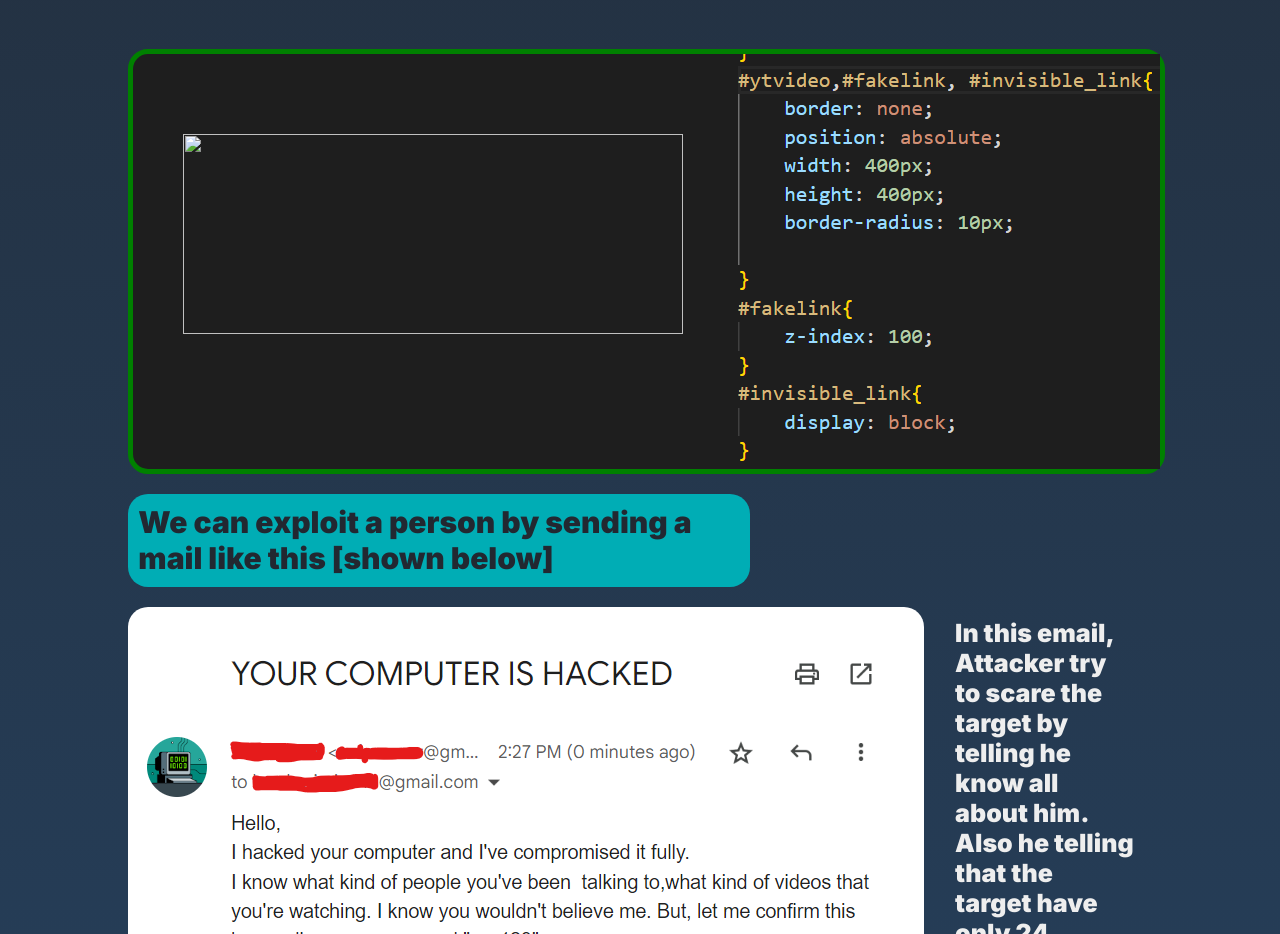
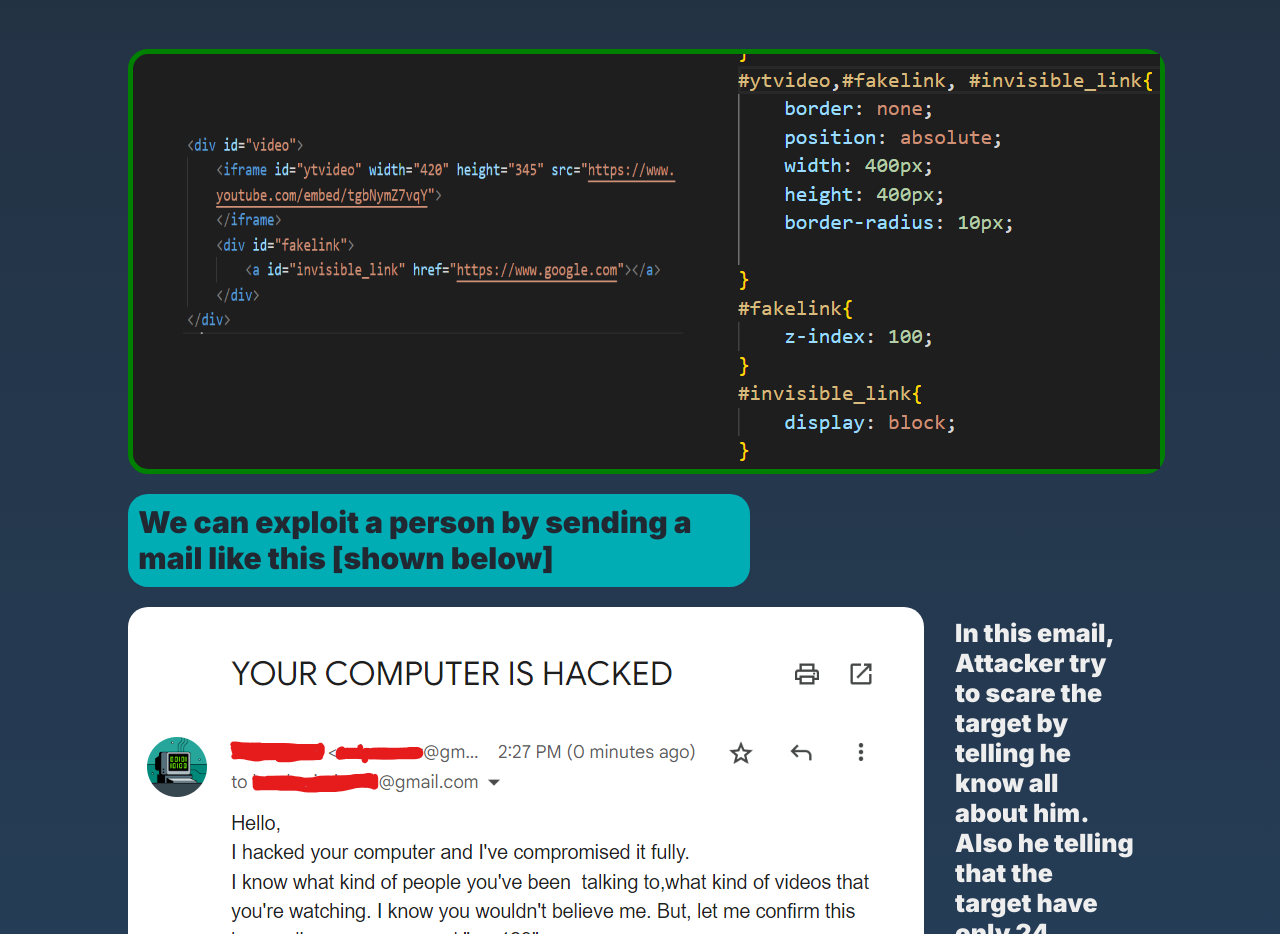
Before and after one commit to fssa-batch3/pranaw.murugesan__web_project, a plain HTML site: page pages/learn/webhacking/clickjacking.html in a window 1280 px wide. Shown: the part 941-1875 px from the top of the page. Drawn offline with nearby package versions, Linux system fonts and the light colour scheme.

Commit message:
fixed bug in line 45

```diff
--- a/pages/learn/webhacking/clickjacking.html
+++ b/pages/learn/webhacking/clickjacking.html
@@ -42,7 +42,7 @@
     <p>Try clicking the youtube video in your right hand side</p>
     <p>It redirects to "Google.com", Because I put an invisible link in a separate div, you can't understand by saying, look at the screenshots of the codes</p>
     <div class="flex code_img">
-        <img src="../../assets/images/clickjack_html.png" alt="">
+        <img src="../../../assets/images/clickjack_html.png" alt="">
     <img src="../../../assets/images/clickjack_css.png" alt="">
     </div>
     <p>We can exploit a person by sending a mail like this [shown below]</p>
```
